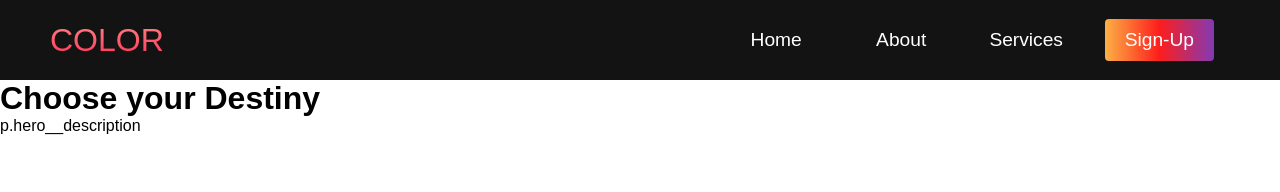
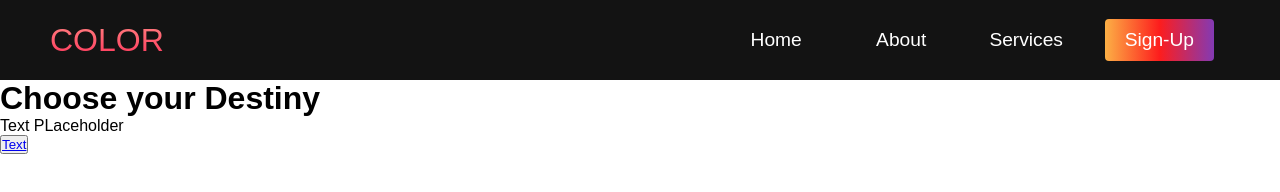
Before and after one commit to Koniac33/CISProjectHG, a plain HTML site: page index.html in a window 1280 px wide. Drawn offline with Linux system fonts and the light colour scheme.

Commit message:
Commit/push test  fromVS code to github

```diff
--- a/index.html
+++ b/index.html
@@ -37,7 +37,8 @@
     <div class="hero" id="home">
      <div class="hero__container">
     <h1 class="hero__heading">Choose your <span>Destiny</span> </h1>
-    p.hero__description
+     <p class="hero__description">Text PLaceholder</p>
+     <button class="main__btn"><a href="#">Text</a></button>
     <script> src="app.js"</script>
 </body>
 </html>
```
